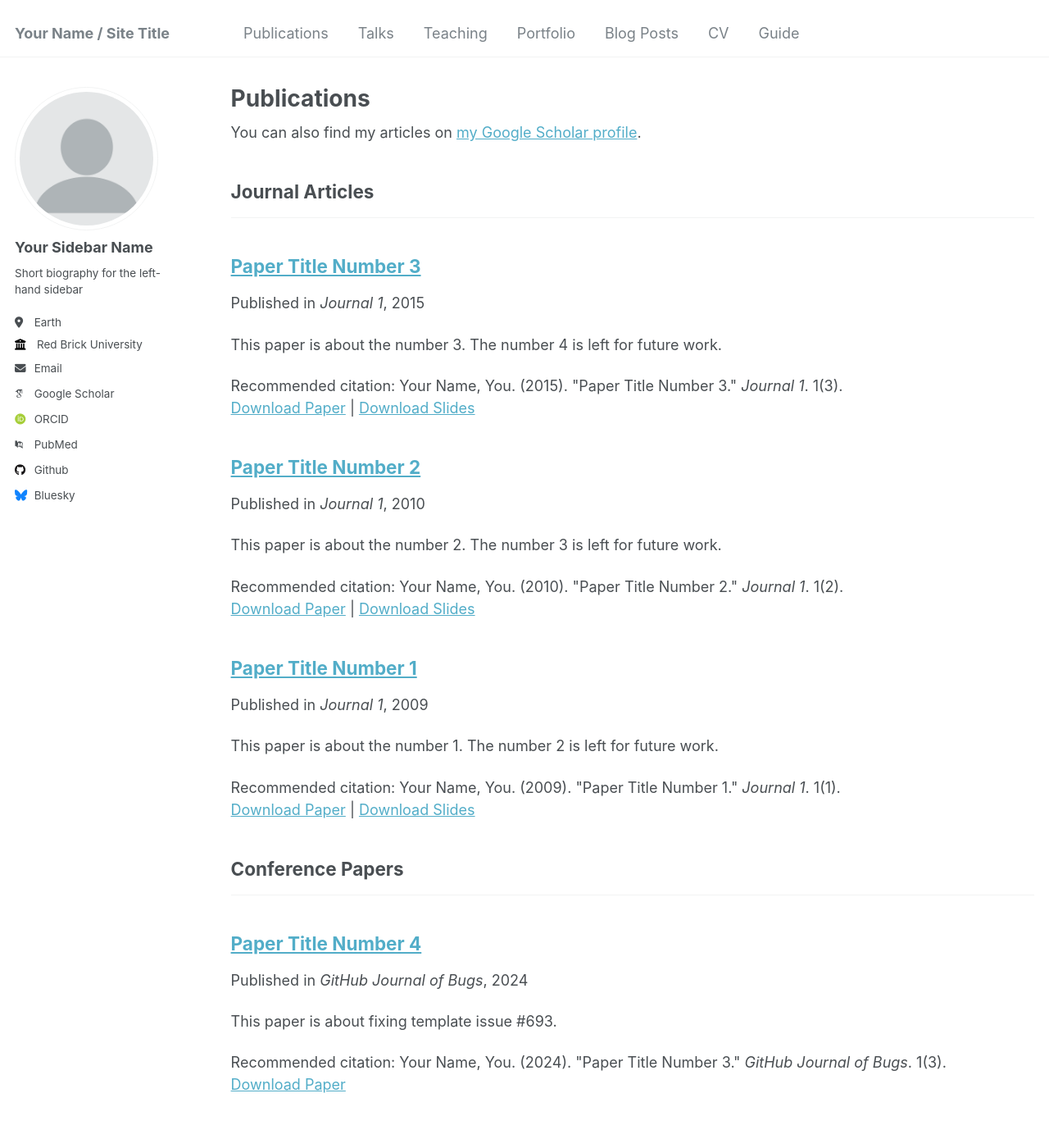
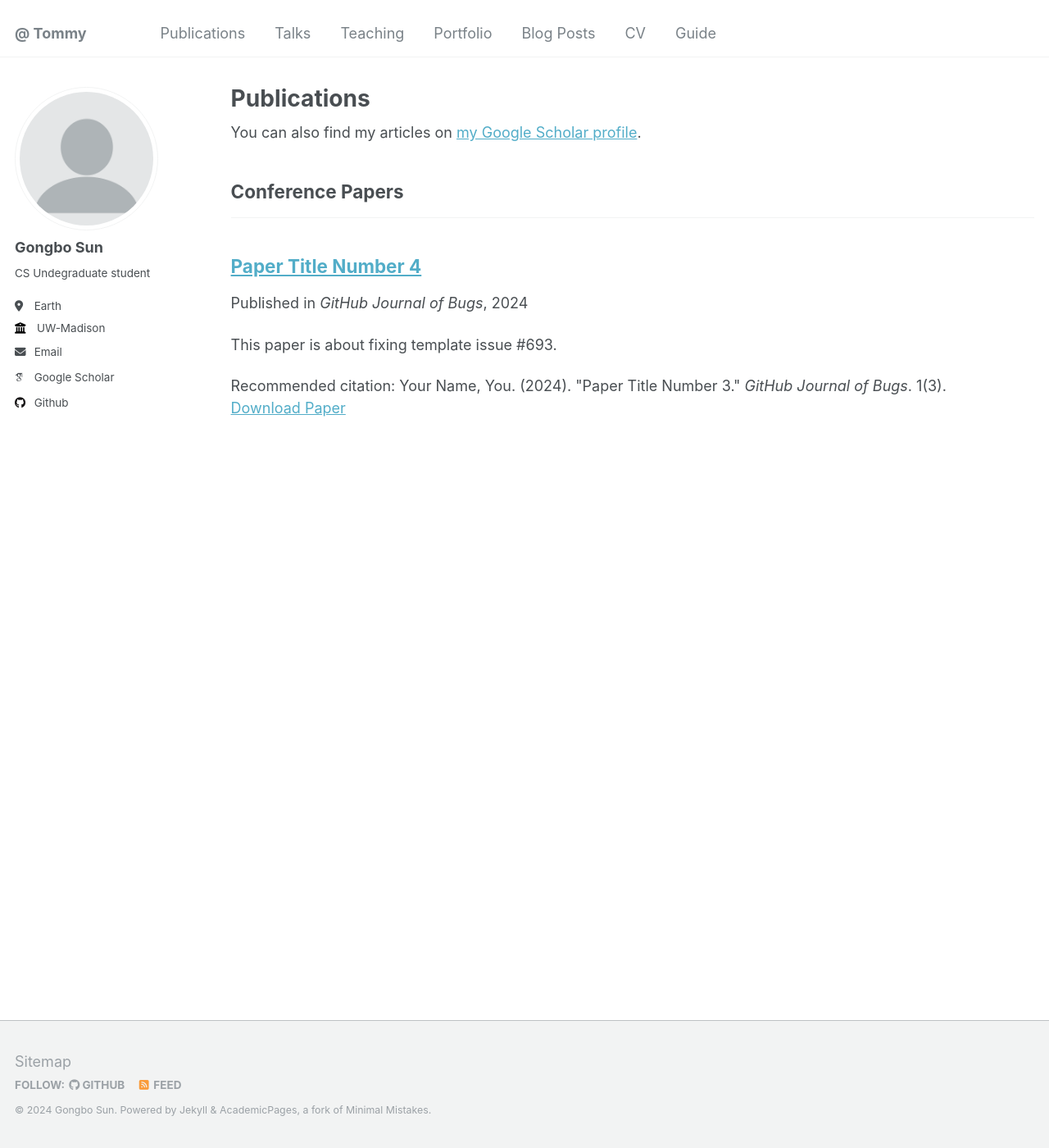
Before and after one commit to qingfengtommy/qingfengtommy.github.io, a Jekyll site: the page built from _pages/publications.html, in a window 1280 px wide and 1400 px high. Shown: the whole window at 82% size. Built offline with Jekyll 4.4.1, drawn with Linux system fonts in a browser that asks for light colours; some web fonts are replaced; some of the changed text lies outside the part shown.

Commit message:
update website config

```diff
--- a/_config.yml
+++ b/_config.yml
@@ -8,13 +8,13 @@
 
 # Basic Site Settings
 locale                   : "en-US"
-title                    : "Your Name / Site Title"
+title                    : "@ Tommy"
 title_separator          : "-"
-name                     : &name "Your Name"
+name                     : &name "Gongbo Sun"
 description              : &description "personal description"
-url                      : https://academicpages.github.io # the base hostname & protocol for your site e.g. "https://mmistakes.github.io"
+url                      : https://qingfengtommy.github.io # the base hostname & protocol for your site e.g. "https://mmistakes.github.io"
 baseurl                  : "" # the subpath of your site, e.g. "/blog"
-repository               : "academicpages/academicpages.github.io"
+repository               : "qingfengtommy/qingfengtommy.github.io"
 
 # Site Author - The following control what appear as part of the author content on the side bar.
 #               If a field is blank the icon and link will not appear, otherwise it will be shown.
@@ -22,33 +22,33 @@ repository               : "academicpages/academicpages.github.io"
 author:
   # Biographic information
   avatar           : "profile.png"
-  name             : "Your Sidebar Name"
+  name             : "Gongbo Sun"
   pronouns         : # example: "she/her"
-  bio              : "Short biography for the left-hand sidebar"
+  bio              : "CS Undegraduate student"
   location         : "Earth"
-  employer         : "Red Brick University"
+  employer         : "UW-Madison"
   uri              : # URL
-  email            : "none@example.org"
+  email            : "gsun43@wisc.edu"
 
   # Academic websites
   arxiv            : # URL - Update with the correct link to your profile
-  googlescholar    : "https://scholar.google.com/citations?user=PS_CX0AAAAAJ"
+  googlescholar    : "https://scholar.google.com/citations?user=FmMe1KoAAAAJ&hl=en"
   impactstory      : # URL
-  orcid            : "http://orcid.org/yourorcidurl"
+  orcid            : # "http://orcid.org/yourorcidurl"
   semantic         : # URL
-  pubmed           : "https://www.ncbi.nlm.nih.gov/pubmed/?term=john+snow"
+  pubmed           : # "https://www.ncbi.nlm.nih.gov/pubmed/?term=john+snow"
   researchgate     : # URL
 
   # Repositories and software development
   bitbucket        : # Username - Update with your username on the site
   codepen          : # Username
   dribbble         : # Username
-  github           : "academicpages"
+  github           : "qingfengtommy"
   kaggle           : # Username
   stackoverflow    : # User number or user number and name (i.e., use "1" or "1/jeff-atwood")
 
   # Social media
-  bluesky          : "bsky.app" # Replace this with you Bluesky username
+  bluesky          : # "bsky.app" # Replace this with you Bluesky username
   facebook         : # Username
   flickr           : # Username
   foursquare       : # Username
@@ -75,10 +75,10 @@ author:
 
 # Publication Category - The following the list of publication categories and their headings
 publication_category:
-  books:
-    title: 'Books'
-  manuscripts:
-    title: 'Journal Articles'
+  # books:
+  #  title: 'Books'
+  # manuscripts:
+  #  title: 'Journal Articles'
   conferences:
     title: 'Conference Papers'
 
```
